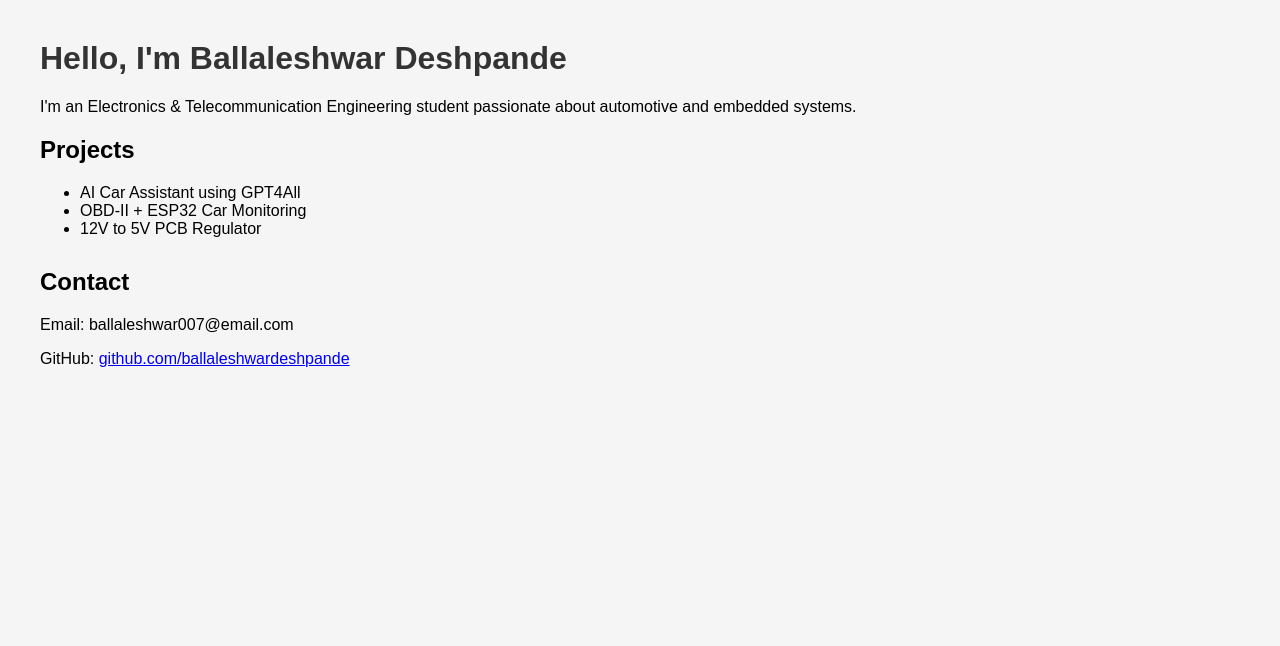
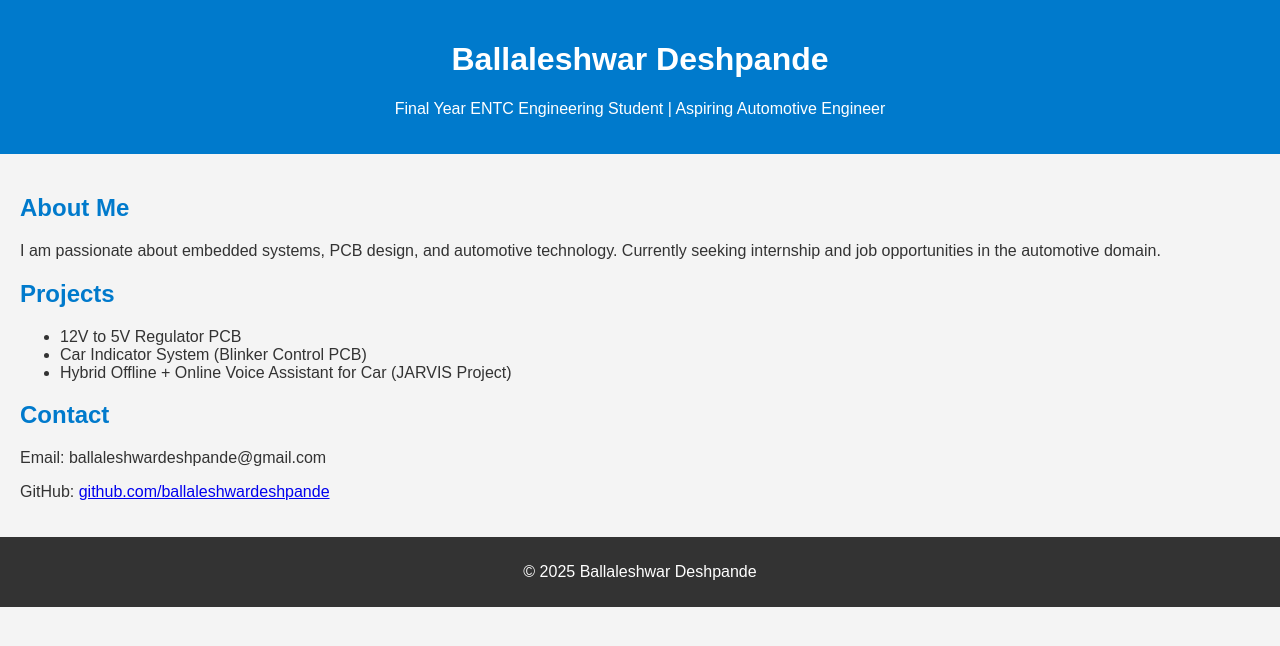
Before and after one commit to ballaleshwardeshpande/ballaleshwardeshpande.github.io, a plain HTML site: page index.html in a window 1280 px wide. Drawn offline with Linux system fonts and the light colour scheme.

Commit message:
Add files via upload

```diff
--- a/index.html
+++ b/index.html
@@ -1,30 +1,39 @@
+
 <!DOCTYPE html>
-<html>
+<html lang="en">
 <head>
+  <meta charset="UTF-8" />
+  <meta name="viewport" content="width=device-width, initial-scale=1.0" />
   <title>Ballaleshwar Deshpande | Portfolio</title>
-  <style>
-    body { font-family: Arial; margin: 40px; background: #f5f5f5; }
-    h1 { color: #333; }
-    .section { margin-bottom: 30px; }
-  </style>
+  <link rel="stylesheet" href="style.css" />
 </head>
 <body>
-  <h1>Hello, I'm Ballaleshwar Deshpande</h1>
-  <p>I'm an Electronics & Telecommunication Engineering student passionate about automotive and embedded systems.</p>
-
-  <div class="section">
-    <h2>Projects</h2>
-    <ul>
-      <li>AI Car Assistant using GPT4All</li>
-      <li>OBD-II + ESP32 Car Monitoring</li>
-      <li>12V to 5V PCB Regulator</li>
-    </ul>
-  </div>
-
-  <div class="section">
-    <h2>Contact</h2>
-    <p>Email: ballaleshwar007@email.com</p>
-    <p>GitHub: <a href="https://github.com/ballaleshwardeshpande">github.com/ballaleshwardeshpande</a></p>
-  </div>
+  <header>
+    <h1>Ballaleshwar Deshpande</h1>
+    <p>Final Year ENTC Engineering Student | Aspiring Automotive Engineer</p>
+  </header>
+  <main>
+    <section id="about">
+      <h2>About Me</h2>
+      <p>I am passionate about embedded systems, PCB design, and automotive technology. Currently seeking internship and job opportunities in the automotive domain.</p>
+    </section>
+    <section id="projects">
+      <h2>Projects</h2>
+      <ul>
+        <li>12V to 5V Regulator PCB</li>
+        <li>Car Indicator System (Blinker Control PCB)</li>
+        <li>Hybrid Offline + Online Voice Assistant for Car (JARVIS Project)</li>
+      </ul>
+    </section>
+    <section id="contact">
+      <h2>Contact</h2>
+      <p>Email: ballaleshwardeshpande@gmail.com</p>
+      <p>GitHub: <a href="https://github.com/ballaleshwardeshpande" target="_blank">github.com/ballaleshwardeshpande</a></p>
+    </section>
+  </main>
+  <footer>
+    <p>&copy; 2025 Ballaleshwar Deshpande</p>
+  </footer>
+  <script src="script.js"></script>
 </body>
 </html>
--- /dev/null
+++ b/script.js
@@ -0,0 +1,2 @@
+
+console.log("Welcome to Ballaleshwar Deshpande's Portfolio!");
--- /dev/null
+++ b/style.css
@@ -0,0 +1,30 @@
+
+body {
+  font-family: Arial, sans-serif;
+  margin: 0;
+  padding: 0;
+  background-color: #f4f4f4;
+  color: #333;
+}
+
+header {
+  background-color: #007acc;
+  color: white;
+  padding: 20px 0;
+  text-align: center;
+}
+
+main {
+  padding: 20px;
+}
+
+h2 {
+  color: #007acc;
+}
+
+footer {
+  text-align: center;
+  padding: 10px;
+  background-color: #333;
+  color: white;
+}
```
